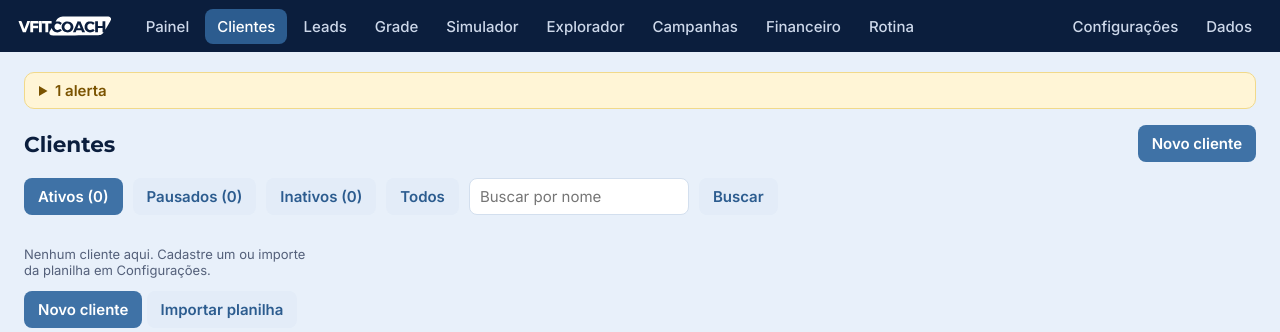
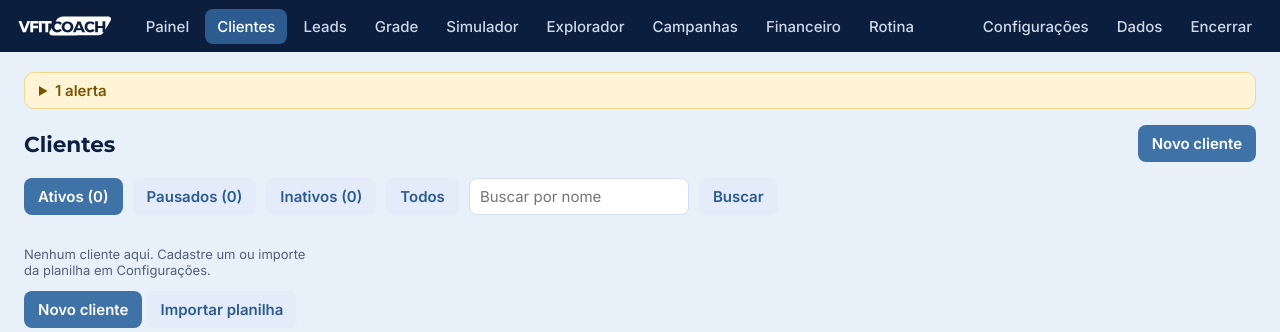
Before and after one commit to UziCelli/claude-code-crm, a FastAPI app: page /clientes in a window 1280 px wide. Shown: the top 332 px of the page. Run offline with FastAPI, Linux system fonts and the light colour scheme; data comes from the database, SQL or seed files in the repository; data that the repository does not hold is empty.

Commit message:
Inicializador: reconhece atalho com qualquer nome; servidor sem janela; botao Encerrar
- iniciar-crm.bat: so cria atalho se nenhum .lnk da Area de Trabalho apontar para o .bat
- servidor sobe oculto (logs em data/crm.log e data/crm-erro.log); se ja estiver rodando, so abre o navegador
- POST /encerrar: desliga o uvicorn com SIGINT (shutdown limpo); botao "Encerrar" no menu com confirmacao
- README atualizado

Co-Authored-By: Claude Opus 5.5 <noreply@anthropic.com>

```diff
--- a/app/main.py
+++ b/app/main.py
@@ -4,7 +4,9 @@ import datetime as dt
 import io
 import math
 import re
+import signal
 import sqlite3
+import threading
 from contextlib import asynccontextmanager
 from pathlib import Path
 from urllib.parse import quote
@@ -1120,6 +1122,15 @@ LIXEIRA = [("clientes", "Cliente", "nome"), ("leads", "Lead", "nome"), ("propost
            ("lancamentos", "Lançamento", "COALESCE(descricao, categoria)"), ("recorrencias", "Conta recorrente", "descricao")]
 
 
+@app.post("/encerrar", response_class=HTMLResponse)
+def encerrar():
+    # o servidor roda sem janela (iniciar-crm.bat); SIGINT faz o uvicorn desligar com calma, depois de responder
+    threading.Timer(0.5, signal.raise_signal, (signal.SIGINT,)).start()
+    return HTMLResponse("<!doctype html><meta charset='utf-8'><title>CRM encerrado</title>"
+                        "<body style='font-family:system-ui;padding:40px;background:#E8F0FA;color:#0F2A52'>"
+                        "<h1>CRM encerrado.</h1><p>Pode fechar esta aba. Para abrir de novo, use o atalho da Área de Trabalho.</p>")
+
+
 @app.get("/dados", response_class=HTMLResponse)
 def dados(request: Request, con=Depends(get_db)):
     lim = (dt.datetime.now() - dt.timedelta(days=30)).strftime("%Y-%m-%d %H:%M:%S")
--- a/app/static/style.css
+++ b/app/static/style.css
@@ -239,3 +239,7 @@ button.claro.ativo { background: var(--aco); color: #fff; }
 .grafico .barras .b-receita { background: var(--verde); }
 .grafico .barras .b-custos { background: var(--vermelho); }
 .grafico .barras .b-lucro { background: var(--aco); }
+
+/* menu: encerrar o servidor pelo site (o CRM roda sem janela) */
+.menu .sair { background: none; color: #cdd8ea; padding: 8px 12px; border-radius: 8px; font-weight: 500; white-space: nowrap; }
+.menu .sair:hover { background: rgba(255,255,255,.08); color: #fff; }
--- a/app/templates/base.html
+++ b/app/templates/base.html
@@ -26,6 +26,7 @@
   <span class="espaco"></span>
   <a href="/configuracoes" class="{{ 'ativo' if p.startswith('/configuracoes') }}">Configurações</a>
   <a href="/dados" class="{{ 'ativo' if p.startswith('/dados') }}">Dados</a>
+  <form method="post" action="/encerrar" class="inline" data-confirmar="Encerrar o CRM? Para abrir de novo, use o atalho da Área de Trabalho."><button class="sair">Encerrar</button></form>
 </nav>
 <main>
   {% if msg %}<div class="aviso ok">{{ msg }}</div>{% endif %}
```
Also changed, not shown: README.md, 1 other file.
